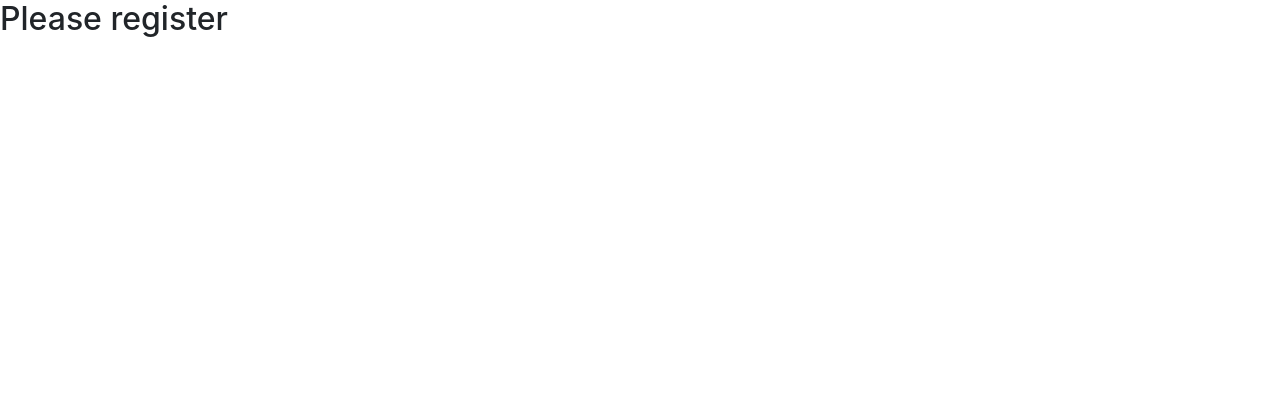
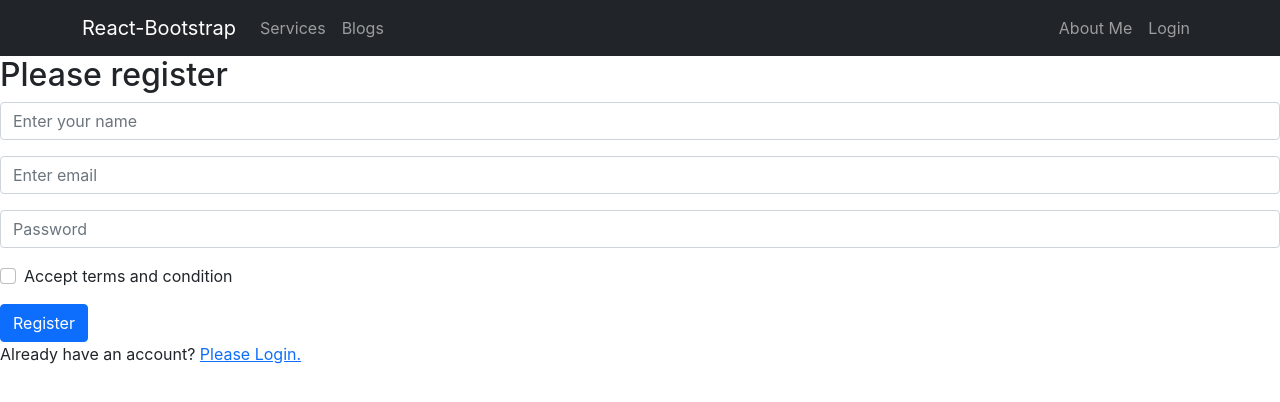
Before and after one commit to Tanimismat/a10-independent-service-provider, a React (Create React App) app: page /register in a window 1280 px wide. Shown: the top 402 px of the page. Built offline with nearby package versions, Linux system fonts and the light colour scheme.

Commit message:
toggle between login and register

```diff
--- a/src/Pages/Login.js
+++ b/src/Pages/Login.js
@@ -40,7 +40,7 @@ const Login = () => {
                 </Button>
 
             </Form>
-            <p>New to ....... ? <span onClick={navigateRegister}>Please Register</span></p>
+            <p>New to ....... ? <Link to="/register" className='pe-auto' onClick={navigateRegister}>Please Register</Link></p>
         </div>
     );
 };
--- a/src/Pages/Registration.js
+++ b/src/Pages/Registration.js
@@ -1,9 +1,45 @@
-import React from 'react';
+import React, { useRef } from 'react';
+import { Button, Form } from 'react-bootstrap';
+import { Link, useNavigate } from 'react-router-dom';
+import Header from './Home/Header';
 
 const Registration = () => {
+    const nameRef = useRef('');
+    const emailRef = useRef('');
+    const passwordRef = useRef('');
+    const checkboxRef = useRef();
+
+    const navigate = useNavigate()
+
+    const navigateLogin = () => {
+        navigate('/login');
+    }
     return (
         <div>
+            <Header></Header>
             <h2>Please register</h2>
+            <Form>
+
+                <Form.Group className="mb-3" controlId="formBasicName">
+                    <Form.Control ref={nameRef} type="text" placeholder="Enter your name" />
+                </Form.Group>
+                <Form.Group className="mb-3" controlId="formBasicEmail">
+                    <Form.Control ref={emailRef} type="email" placeholder="Enter email" required />
+                </Form.Group>
+
+                <Form.Group className="mb-3" controlId="formBasicPassword">
+                    <Form.Control ref={passwordRef} type="password" placeholder="Password" required />
+                </Form.Group>
+
+                <Form.Group className="mb-3" controlId="formBasicCheckbox">
+                    <Form.Check ref={checkboxRef} type="checkbox" label="Accept terms and condition" />
+                </Form.Group>
+
+                <Button variant="primary" type="submit">
+                    Register
+                </Button>
+            </Form>
+            <p>Already have an account? <Link to="/login" className='pe-auto' onClick={navigateLogin}>Please Login.</Link></p>
         </div>
     );
 };
```
